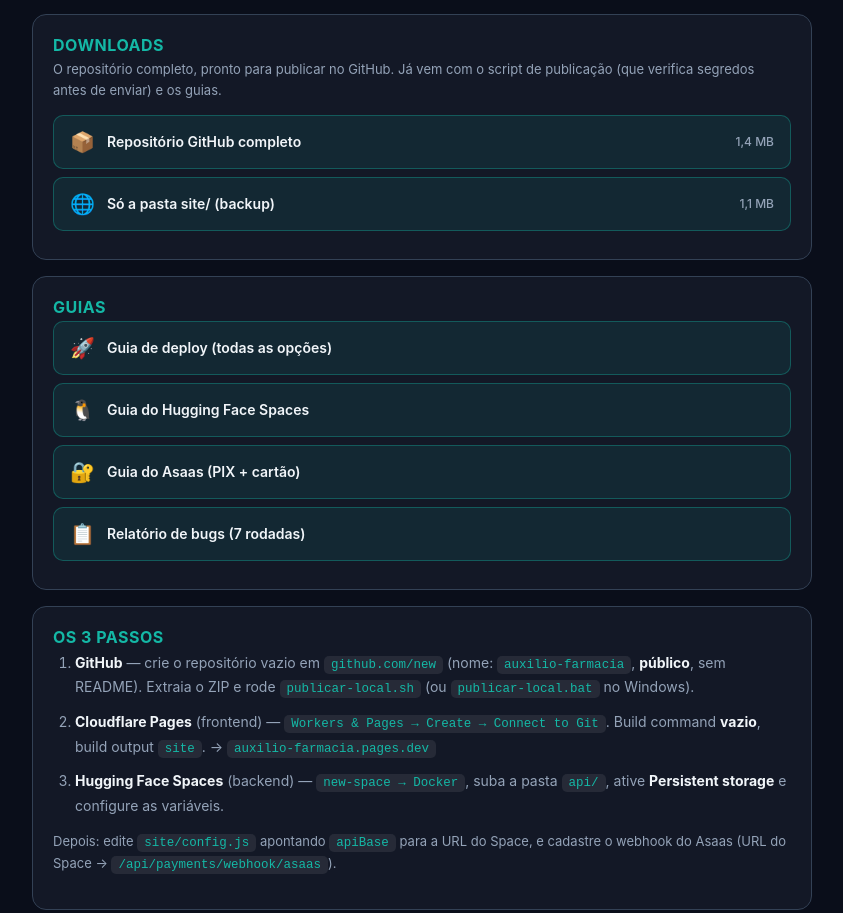
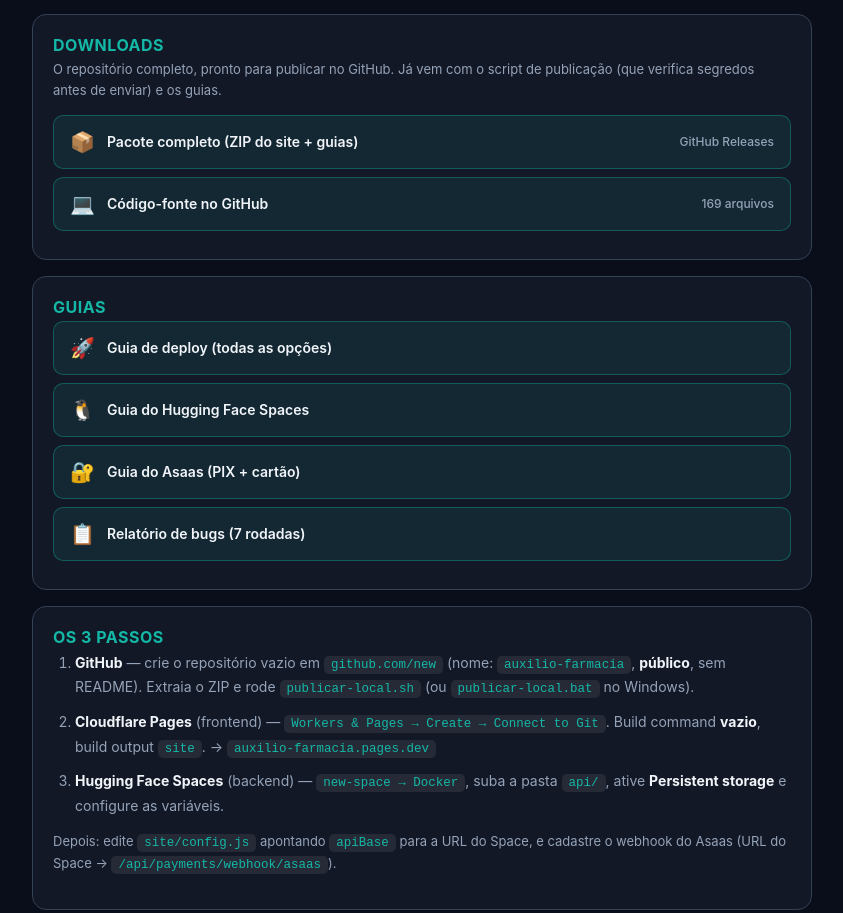
Before and after one commit to RFM92/Auxiliofarmacia, a plain HTML site: page site/downloads.html in a window 1280 px wide. Shown: the part 835-1748 px from the top of the page, without its empty margins (218-1061 px from the left). Drawn offline with Linux system fonts and the light colour scheme.

Commit message:
feat: Auxilio Farmacia v2026.08.1 - site/downloads.html

```diff
--- a/site/downloads.html
+++ b/site/downloads.html
@@ -77,13 +77,13 @@ code{background:rgba(255,255,255,.08);padding:2px 7px;border-radius:5px;font-siz
     <h2>Downloads</h2>
     <p>O repositório completo, pronto para publicar no GitHub. Já vem com o
        script de publicação (que verifica segredos antes de enviar) e os guias.</p>
-    <a class="dl" href="AuxilioFarmacia_REPO_GITHUB.zip" download>
-      <span class="ic">📦</span> Repositório GitHub completo
-      <span class="sz">1,4 MB</span>
+    <a class="dl" href="https://github.com/raphaelmenossi-maker/Auxiliofarmacia/releases/latest" target="_blank" rel="noopener">
+      <span class="ic">📦</span> Pacote completo (ZIP do site + guias)
+      <span class="sz">GitHub Releases</span>
     </a>
-    <a class="dl" href="AuxilioFarmacia_SITE_PRONTO_PARA_UPLOAD.zip" download>
-      <span class="ic">🌐</span> Só a pasta site/ (backup)
-      <span class="sz">1,1 MB</span>
+    <a class="dl" href="https://github.com/raphaelmenossi-maker/Auxiliofarmacia" target="_blank" rel="noopener">
+      <span class="ic">💻</span> Código-fonte no GitHub
+      <span class="sz">169 arquivos</span>
     </a>
   </div>
 
```
